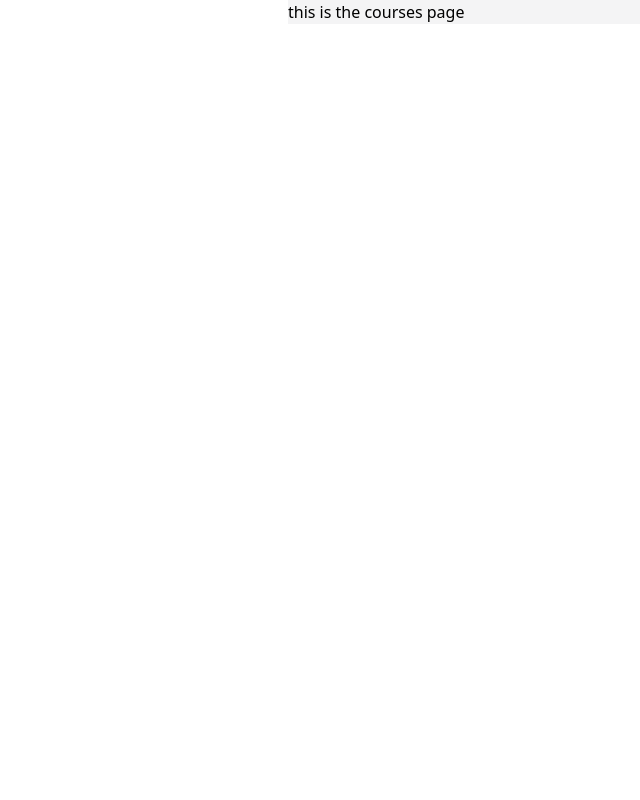
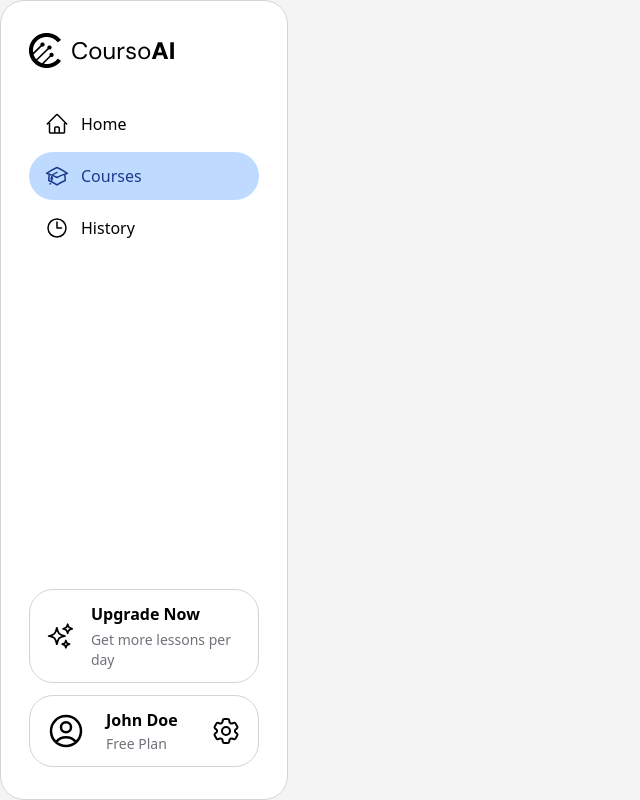
Before and after one commit to Moolmancell/courso-ai, a Next.js app: page /dashboard/courses in a window 1280 px wide. Shown: the whole page, without its empty margins (0-640 px from the left). Built offline with nearby package versions, Linux system fonts and the light colour scheme.

Commit message:
Add history and complete full size navbar

```diff
--- a/src/app/components/Nav/Nav.tsx
+++ b/src/app/components/Nav/Nav.tsx
@@ -9,6 +9,8 @@ import { XMarkIcon } from "@heroicons/react/24/outline";
 import { HomeIcon } from "@heroicons/react/24/outline";
 import { AcademicCapIcon } from "@heroicons/react/24/outline";
 import { Upgrade } from "../Upgrade Plan/Upgrade";
+import { ProfileCard } from "../ProfileCard/ProfileCard";
+import { ClockIcon } from "@heroicons/react/24/outline";
 
 interface NavLinkItem { // Renamed to avoid conflict with the component
   name: string
@@ -22,6 +24,7 @@ export function NavigationDashboard(): React.ReactElement {
   const links: NavLinkItem[] = [
     { name: "Home", href: "/dashboard", icon: HomeIcon },
     { name: "Courses", href: "/dashboard/courses", icon: AcademicCapIcon },
+    { name: "History", href: "/dashboard/history", icon: ClockIcon }
   ]
 
   return (
@@ -45,7 +48,7 @@ export function NavigationDashboard(): React.ReactElement {
             w-full max-w-80 border-r border-zinc-300
             rounded-r-3xl py-7 px-4 md:px-7 transition-transform
             duration-300 ease-in-out transform z-50 flex
-            flex-col gap-16
+            flex-col gap-8
             ${isOpen ? 'translate-x-0' : '-translate-x-full'}
             `}
         >
@@ -86,8 +89,34 @@ export function NavigationDashboard(): React.ReactElement {
       )}
 
       {/* Desktop Nav (hidden on mobile) */}
-      <div className="full-size hidden xl:block">
+      <div className="
+                    fixed h-screen full-size hidden w-72
+                    border-1 rounded-3xl border-zinc-300
+                    px-7 py-8 xl:flex flex-col gap-8 z-50
+                    bg-white
+                    "
+        >
         {/* Your desktop navigation goes here */}
+            <Image src='/LogoBlack.svg' alt='CourserAI' width={147} height={35} />
+            <ul className="flex flex-col gap-1 h-full">
+            {
+                links.map((obj) =>
+                <li key={obj.href}>
+                    <NavLink
+                    href={obj.href}
+                    name={obj.name}
+                    icon={obj.icon}
+                    onClick={() => setOpen(false)}
+                    />
+                </li>)
+            }
+            </ul>
+
+            <div className="flex flex-col gap-3">
+                <Upgrade/>
+                <ProfileCard name="John Doe" subscription="Free Plan"/>
+            </div>
+
       </div>
     </nav>
   )
--- /dev/null
+++ b/src/app/components/ProfileCard/ProfileCard.tsx
@@ -0,0 +1,22 @@
+import Image from "next/image"
+import Link from "next/link"
+import { UserCircleIcon } from "@heroicons/react/24/outline"
+import { Cog6ToothIcon } from "@heroicons/react/24/outline"
+
+export function ProfileCard({name, subscription} : {name : string, subscription : string}) {
+    return (
+        <div className="px-4 py-3 border-1 border-zinc-300 rounded-3xl flex flex-row items-center justify-between">
+            <div className="flex flex-row items-center gap-5">
+                {/* Change this later */}
+                <UserCircleIcon className="size-10"/>
+                <div className="flex flex-col gap-0.5">
+                    <h1 className="text-base font-bold">{name}</h1>
+                    <p className="text-sm font-medium text-zinc-500">{subscription}</p>
+                </div>
+            </div>
+            <Link href="/dashboard/settings">
+                <Cog6ToothIcon className="size-8"/>
+            </Link>
+        </div>
+    )
+}
--- a/src/app/dashboard/layout.tsx
+++ b/src/app/dashboard/layout.tsx
@@ -13,7 +13,7 @@ export default function DashboardLayout({children} : {children : React.ReactNode
     return (
         <div className={dm_sans.variable}>
             <NavigationDashboard/>
-            <main className="bg-zinc-100 font-dm-sans mt-16 h-full xl:mt-0 xl:ml-72">
+            <main className="bg-zinc-100 font-dm-sans pt-16 min-h-screen">
                 {children}
             </main>
         </div>
```
